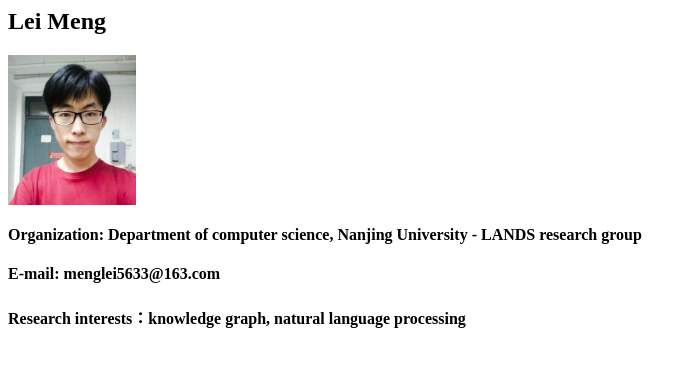
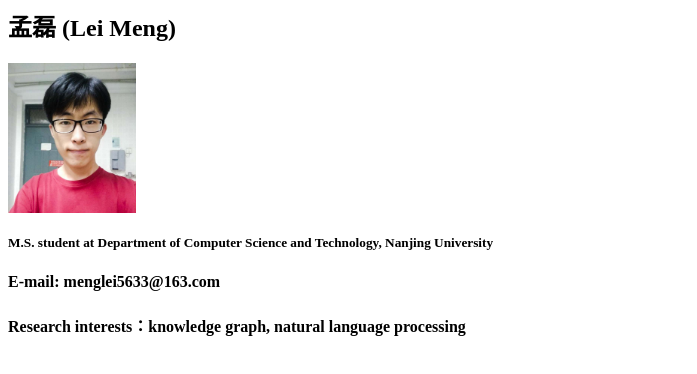
Before and after one commit to menglei5633/menglei5633.github.io, a plain HTML site: page index.html in a window 1280 px wide. Shown: the whole page, without its empty margins (0-697 px from the left). Drawn offline with Linux system fonts and the light colour scheme.

Commit message:
Update index.html

```diff
--- a/index.html
+++ b/index.html
@@ -4,9 +4,9 @@
 	</title>
 </head>
 <body>
-	<h2> Lei Meng</h2>
+	<h2> 孟磊 (Lei Meng)</h2>
 	<img src = "me_.jpg" weight = "80px", height="150px"/>
-	<h4>Organization: Department of computer science, Nanjing University - LANDS research group</h4>
+	<h5>M.S. student at Department of Computer Science and Technology, Nanjing University</h4>
 	<h4>E-mail: menglei5633@163.com</h4>
 	<h4>Research interests：knowledge graph, natural language processing</h4>
 </body>
```
